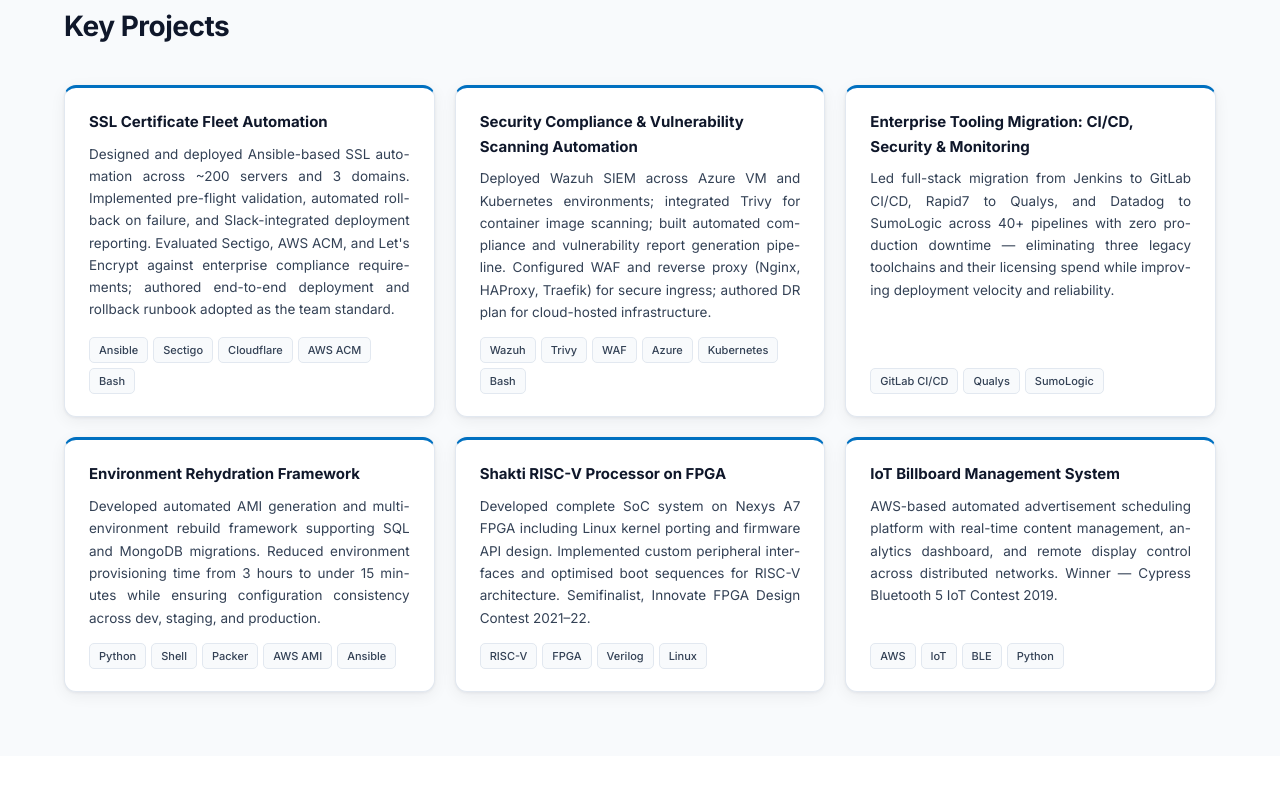
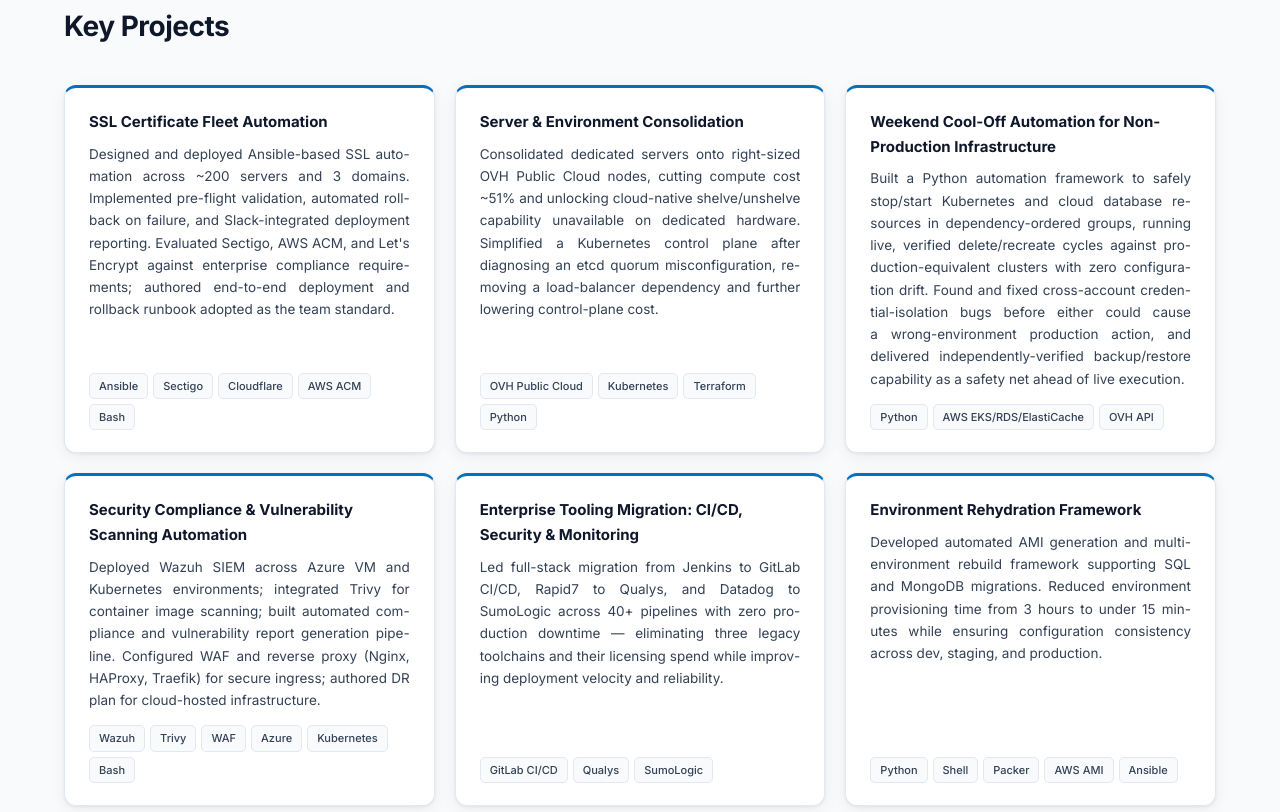
Before and after one commit to sami97/sami97.github.io, a plain HTML site: page index.html in a window 1280 px wide. Shown: the part 4268-5080 px from the top of the page. Drawn offline with Linux system fonts and the light colour scheme.

Commit message:
Add Server & Environment Consolidation and Weekend Cool-Off Automation projects

```diff
--- a/index.html
+++ b/index.html
@@ -407,6 +407,24 @@
     </div>
 
     <div class="project-card">
+      <div class="project-title">Server &amp; Environment Consolidation</div>
+      <div class="project-desc">Consolidated dedicated servers onto right-sized OVH Public Cloud nodes, cutting compute cost ~51% and unlocking cloud-native shelve/unshelve capability unavailable on dedicated hardware. Simplified a Kubernetes control plane after diagnosing an etcd quorum misconfiguration, removing a load-balancer dependency and further lowering control-plane cost.</div>
+      <div class="project-tags">
+        <span class="tag">OVH Public Cloud</span><span class="tag">Kubernetes</span>
+        <span class="tag">Terraform</span><span class="tag">Python</span>
+      </div>
+    </div>
+
+    <div class="project-card">
+      <div class="project-title">Weekend Cool-Off Automation for Non-Production Infrastructure</div>
+      <div class="project-desc">Built a Python automation framework to safely stop/start Kubernetes and cloud database resources in dependency-ordered groups, running live, verified delete/recreate cycles against production-equivalent clusters with zero configuration drift. Found and fixed cross-account credential-isolation bugs before either could cause a wrong-environment production action, and delivered independently-verified backup/restore capability as a safety net ahead of live execution.</div>
+      <div class="project-tags">
+        <span class="tag">Python</span><span class="tag">AWS EKS/RDS/ElastiCache</span>
+        <span class="tag">OVH API</span>
+      </div>
+    </div>
+
+    <div class="project-card">
       <div class="project-title">Security Compliance &amp; Vulnerability Scanning Automation</div>
       <div class="project-desc">Deployed Wazuh SIEM across Azure VM and Kubernetes environments; integrated Trivy for container image scanning; built automated compliance and vulnerability report generation pipeline. Configured WAF and reverse proxy (Nginx, HAProxy, Traefik) for secure ingress; authored DR plan for cloud-hosted infrastructure.</div>
       <div class="project-tags">
```
Also changed, not shown: 1 other file.
